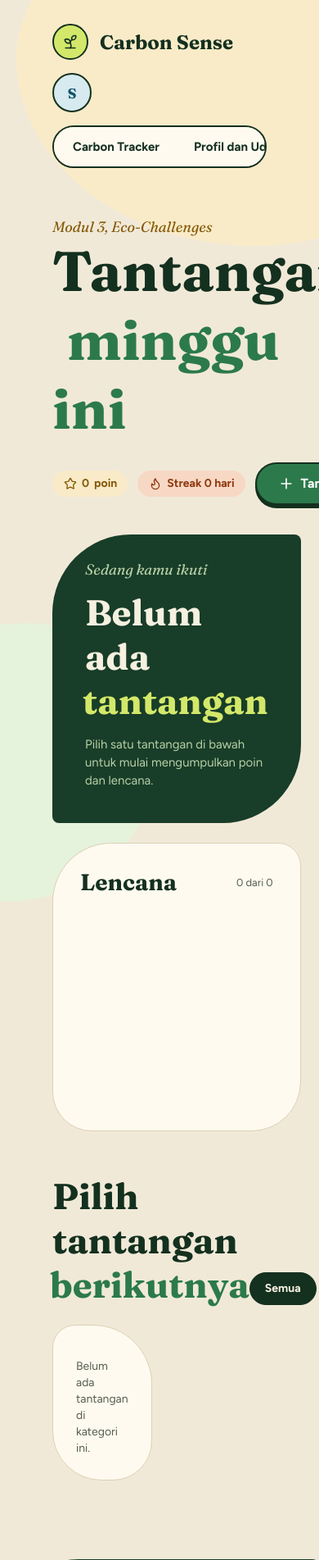
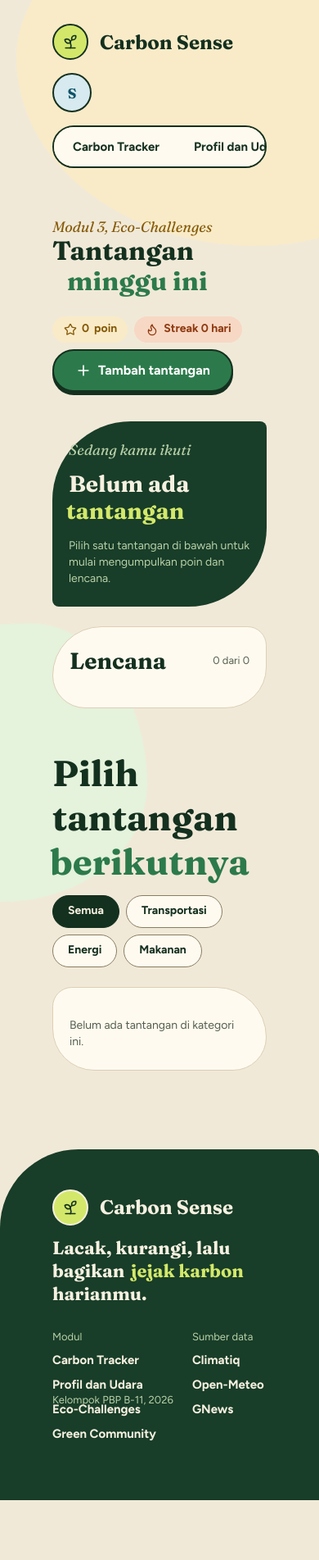
Before and after one commit to PBP-B-11/carbon-sense, a Django app: page /challenges/ in a window 390 px wide. Shown: the top 1903 px of the page at 82% size. After the commit the page ends 1830 px from the top, so only its background shows below. Run offline with Django 5.2, Linux system fonts and the light colour scheme; the visitor is signed in with stand-in values (Sample User, id 1); data that the repository does not hold is empty.

Commit message:
style: add mobile responsive layout for challenges

```diff
--- a/static/css/styles.css
+++ b/static/css/styles.css
@@ -3179,3 +3179,130 @@ main {
   font-size: 14px;
   line-height: 1.4;
 }
+
+
+/* ---------- Responsif Mobile: Eco-Challenges (≤ 768px & 390px) ---------- */
+@media (max-width: 768px) {
+  .page-title h1 {
+    font-size: clamp(32px, 8vw, 44px);
+    line-height: 1.15;
+  }
+
+  .page-tools {
+    flex-wrap: wrap;
+    gap: 8px;
+    width: 100%;
+  }
+
+  .active-challenge {
+    height: auto;
+    min-height: 0;
+    padding: 24px 20px;
+  }
+
+  .active-challenge h2 {
+    font-size: 28px;
+    line-height: 1.2;
+  }
+
+  .active-challenge .desc {
+    font-size: 14px;
+    line-height: 20px;
+  }
+
+  .active-challenge .actions {
+    flex-direction: column;
+    align-items: stretch;
+    gap: 10px;
+    width: 100%;
+  }
+
+  .active-challenge .actions form {
+    width: 100%;
+  }
+
+  .active-challenge .actions button,
+  .active-challenge .actions .stop {
+    width: 100%;
+    min-height: 44px;
+    display: inline-flex;
+    align-items: center;
+    justify-content: center;
+    text-align: center;
+  }
+
+  .dots {
+    flex-wrap: wrap;
+    gap: 8px;
+  }
+
+  .dots i {
+    width: 24px;
+    height: 24px;
+  }
+
+  .badges {
+    height: auto;
+    min-height: 0;
+    padding: 24px 20px;
+  }
+
+  .badge-row {
+    grid-template-columns: repeat(2, 1fr);
+    gap: 12px;
+  }
+
+  .list-head {
+    flex-direction: column;
+    align-items: flex-start;
+    gap: 14px;
+  }
+
+  .list-head .chips {
+    flex-wrap: wrap;
+    gap: 8px;
+    width: 100%;
+  }
+
+  .list-head .chips .chip {
+    min-height: 40px;
+    display: inline-flex;
+    align-items: center;
+  }
+
+  .challenge-grid {
+    grid-template-columns: 1fr;
+    gap: 16px;
+  }
+
+  .challenge {
+    padding: 24px 20px;
+  }
+
+  .challenge .foot {
+    flex-wrap: wrap;
+    gap: 12px;
+    justify-content: space-between;
+    align-items: center;
+  }
+
+  .challenge .join {
+    min-height: 44px;
+    min-width: 80px;
+    display: inline-flex;
+    align-items: center;
+    justify-content: center;
+  }
+
+  #toast-component {
+    top: 16px;
+    left: 16px;
+    right: 16px;
+    max-width: none;
+    min-width: 0;
+  }
+
+  .form-card .form-grid {
+    grid-template-columns: 1fr;
+  }
+}
```
